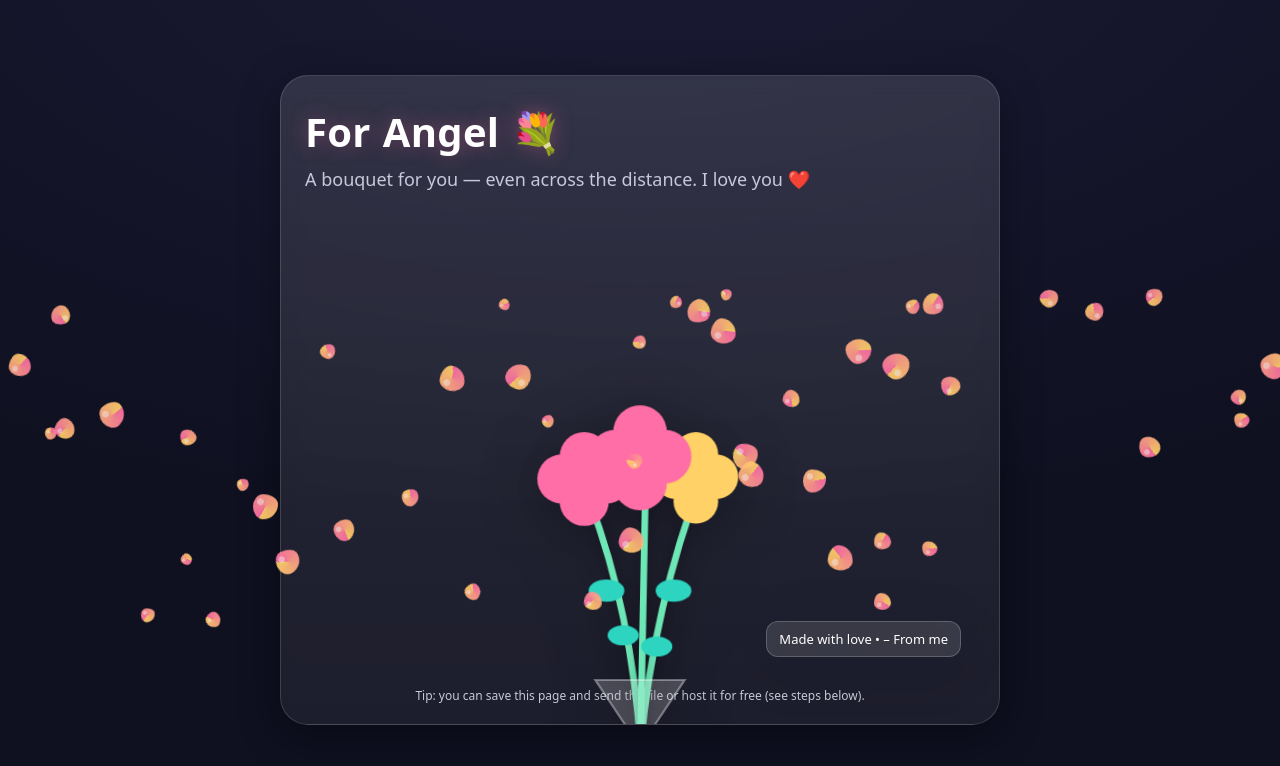
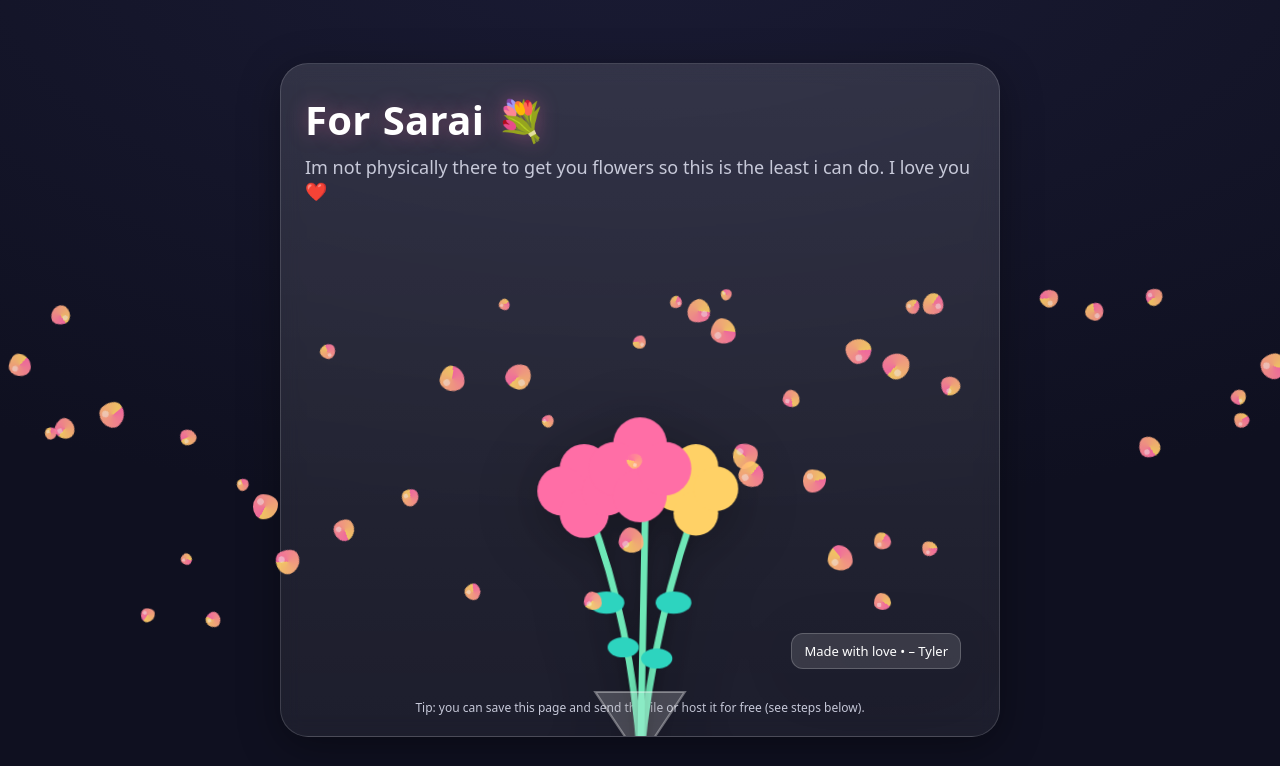
Before and after one commit to tyetye0h/formyangel, a plain HTML site: page index.html in a window 1280 px wide. Drawn offline with Linux system fonts and the light colour scheme.

Commit message:
Update index.html

```diff
--- a/index.html
+++ b/index.html
@@ -180,9 +180,9 @@
   </div>
 
   <script>
-    const recipientName = "Angel";
-    const message = "A bouquet for you — even across the distance. I love you ❤️";
-    const closingTag = "– From me";
+    const recipientName = "Sarai";
+    const message = "Im not physically there to get you flowers so this is the least i can do. I love you ❤️";
+    const closingTag = "– Tyler";
 
     document.getElementById('recipient').textContent = recipientName;
     document.getElementById('headline').textContent = message;
```
